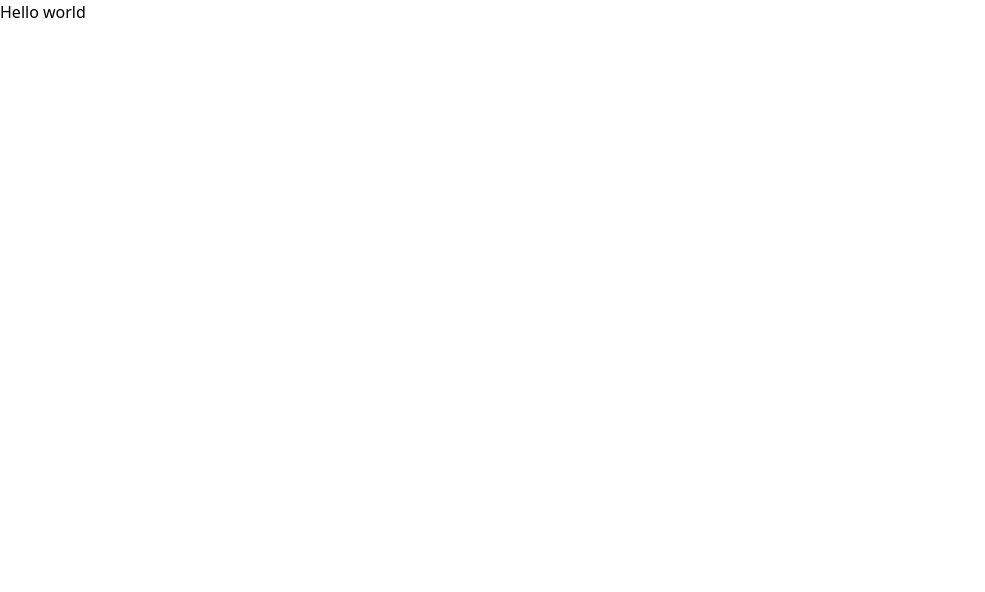
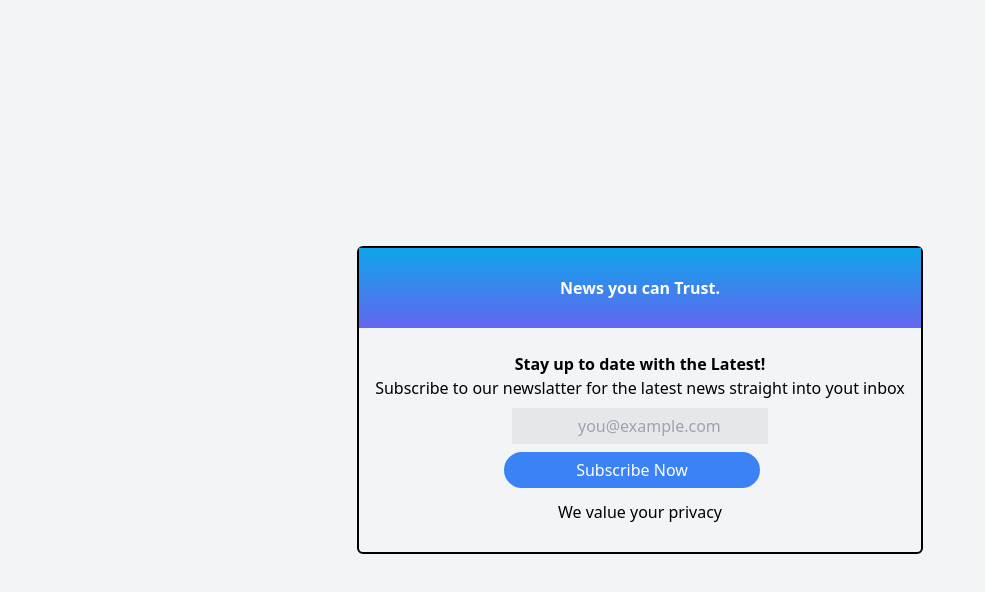
Before and after one commit to riyaaa15/frontend-mini-projects, a website built with Vite: page newsletter-tailwind/index.html in a window 1280 px wide. Shown: the whole page, without its empty margins (0-985 px from the left). Built offline with nearby package versions, Linux system fonts and the light colour scheme.

Commit message:
newsletter card complete

```diff
--- a/newsletter-tailwind/index.html
+++ b/newsletter-tailwind/index.html
@@ -6,9 +6,35 @@
     <title>Tailwind</title>
     <link rel="stylesheet" href="style.css">
 </head>
-<body>
-    <div>
-        <h1>Hello world</h1>
+<body class="flex justify-center items-center min-h-screen bg-gray-100">
+     <div class=" border-2 border-black rounded-md">
+    <div class="bg-gradient-to-b from-sky-500 to-indigo-500 text-white h-20 flex justify-center items-center font-semibold">
+        News you can Trust.
+    </div>
+
+    <div class="flex items-center flex-col m-4 ">
+        <div class="font-bold mt-2">
+            <h2>Stay up to date with the Latest!</h2>
+        </div>
+
+        <div>
+            <p>Subscribe to our newslatter for the latest news straight into yout inbox</p>
+        </div>
+
+        <div class="flex flex-col">
+            <input class="border-2 border-md w-64 pl-16 py-1 m-2 bg-gray-200"
+            type="email"
+            placeholder="you@example.com"
+            />
+             <button class="border-2 rounded-full border-blue-500 p-1 w-64 bg-blue-500 text-white">
+                Subscribe Now
+            </button>
+        </div>
+
+        <div class="m-3">
+             <p>We value your privacy</p>
+        </div>
+       </div>
     </div>
 </body>
 </html>
```
